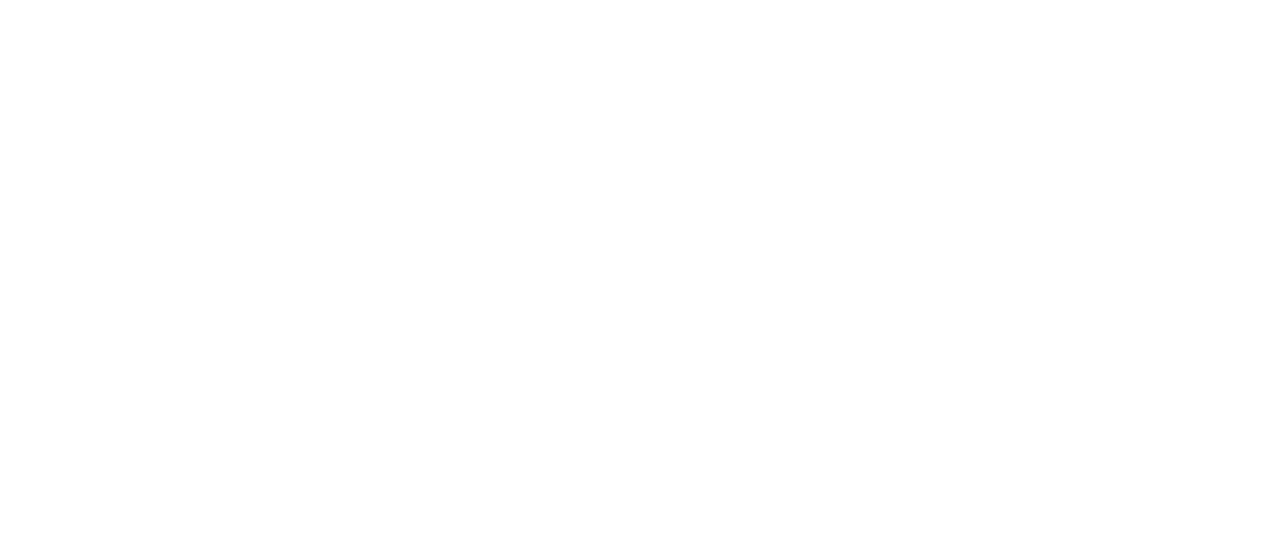
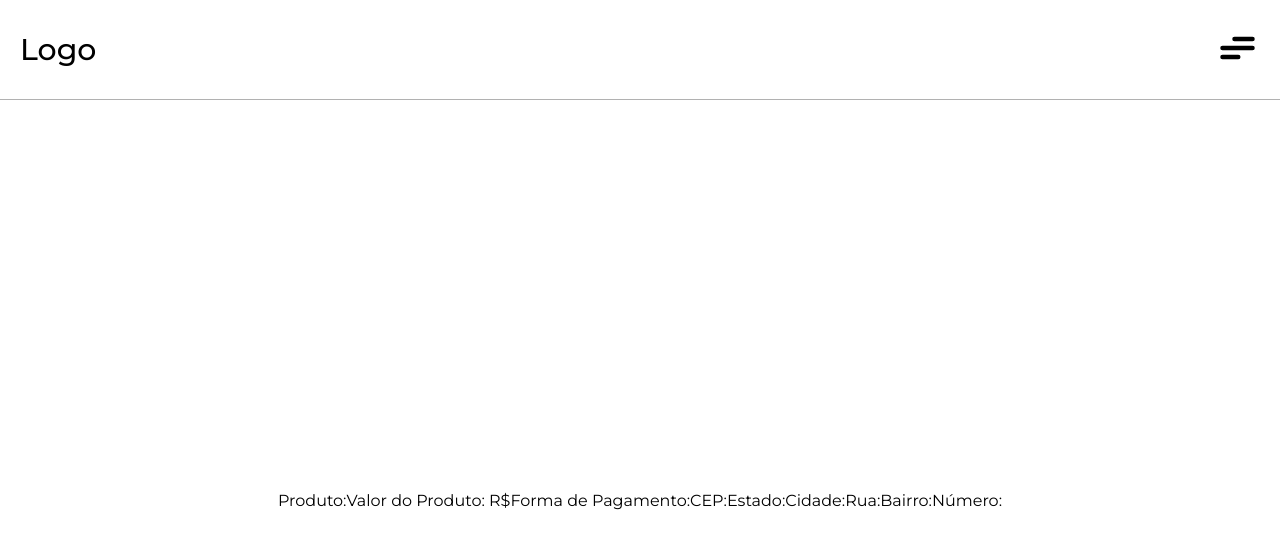
Before and after one commit to MikaelAugustoDev/desafio, a React (Vite) app: page /finalizado in a window 1280 px wide. Before the commit this address had no page. Shown: the top 548 px of the page. Built offline with nearby package versions, Linux system fonts and the light colour scheme.

Commit message:
criando a rota de finalização do pedido

```diff
--- a/src/pages/AssistenteDePedido/index.tsx
+++ b/src/pages/AssistenteDePedido/index.tsx
@@ -174,9 +174,10 @@
 
   const navigate = useNavigate();
 
-  const handleProductSelectNavigate = (productName: Product) => {
-    setSelectedProduct(productName);
-    navigate(`/assistentedepedido/${productName.name}`);
+  const handleProductSelectNavigate = (selectedProduct: Product) => {
+    setSelectedProduct(selectedProduct);
+    localStorage.setItem("selectedProduct", JSON.stringify(selectedProduct));
+    navigate(`/assistentedepedido/${selectedClient?.name}`);
   };
 
   const [productCadastrado, setProductCadastrado] = useState<Product | null>(null);
--- /dev/null
+++ b/src/pages/Finalizado/index.tsx
@@ -0,0 +1,44 @@
+import { styled } from "styled-components";
+import { Header } from "../../components/header";
+
+
+const Main = styled.main`
+  width: 100%;
+  min-height: 100vh;
+  display: flex;
+  align-items: center;
+  justify-content: center;
+
+  @media (max-width: 425px) {
+    padding: 30px;
+  }
+`;
+
+const Finalizado = () => {
+
+  const dadosEntregaString = localStorage.getItem("dadosEntrega");
+  const dadosEntrega = dadosEntregaString ? JSON.parse(dadosEntregaString) : {};
+  const selectedPaymentMethod = localStorage.getItem("selectedPaymentMethod");
+  const selectedParcelas = localStorage.getItem("selectedParcelas");
+  const selectedProduct = JSON.parse(localStorage.getItem("selectedProduct") || "null");
+
+  return (
+    <>
+      <Header />
+      <Main>
+        <p>Produto: {selectedProduct?.name}</p>
+        <p>Valor do Produto: R$ {selectedProduct?.price}</p>
+        <p>Forma de Pagamento: {selectedPaymentMethod}</p>
+        {selectedPaymentMethod === "cartao" && <p>Parcelas: {selectedParcelas}</p>}
+        <p>CEP: {dadosEntrega.cep}</p>
+        <p>Estado: {dadosEntrega.estadoEntrega}</p>
+        <p>Cidade: {dadosEntrega.cidadeEntrega}</p>
+        <p>Rua: {dadosEntrega.rua}</p>
+        <p>Bairro: {dadosEntrega.bairro}</p>
+        <p>Número: {dadosEntrega.numero}</p>
+      </Main>
+    </>
+  );
+};
+
+export { Finalizado };
--- a/src/pages/FinalizandoCompra/index.tsx
+++ b/src/pages/FinalizandoCompra/index.tsx
@@ -179,6 +179,12 @@
   const [selectedPaymentMethod, setSelectedPaymentMethod] = useState("");
   const [parcelas, setParcelas] = useState("");
   const [continueButtonEnabled, setContinueButtonEnabled] = useState(false);
+  const [customPayment, setCustomPayment] = useState("");
+
+  const handleCustomPaymentChange = (e: React.ChangeEvent<HTMLInputElement>) => {
+    setCustomPayment(e.target.value);
+  };
+
 
   const handlePaymentMethodChange = (e: { target: { value: SetStateAction<string>; }; }) => {
     setSelectedPaymentMethod(e.target.value);
@@ -192,7 +198,9 @@
   const handleContinueClick = () => {
     setShowForm(false);
     setPreviousSelectedMethod(selectedPaymentMethod);
+    localStorage.setItem("selectedPaymentMethod", selectedPaymentMethod);
   };
+
 
   const handleBackClick = () => {
     setShowForm(true);
@@ -263,6 +271,13 @@
         numero
       };
       localStorage.setItem("dadosEntrega", JSON.stringify(dadosEntrega));
+
+      if (selectedPaymentMethod === "cartao") {
+        localStorage.setItem("selectedParcelas", parcelas);
+      } else {
+        localStorage.removeItem("selectedParcelas");
+      }
+
       navigate("/finalizado");
     } else {
       alert("Preencha todos os campos obrigatórios antes de finalizar.");
@@ -340,6 +355,8 @@
                   <CustomInput
                     type="text"
                     placeholder="Digite a forma de pagamento"
+                    value={customPayment}
+                    onChange={handleCustomPaymentChange}
                   />
                 )}
               </PaymentMethod>
--- a/src/pages/routes.tsx
+++ b/src/pages/routes.tsx
@@ -5,6 +5,7 @@
 import { CadastroDeProdutos } from "./CadastroDeProdutos";
 import { AssistenteDePedido } from "./AssistenteDePedido";
 import { FinalizandoCompra } from "./FinalizandoCompra";
+import { Finalizado } from "./Finalizado";
 
 const AppRouter = () => {
   return (
@@ -16,6 +17,7 @@
         <Route path="/cadastrodeprodutos" element={ <CadastroDeProdutos /> }/>
         <Route path="/assistentedepedido" element={ <AssistenteDePedido /> }/>
         <Route path="/assistentedepedido/:productName" element={ <FinalizandoCompra /> } />
+        <Route path="/finalizado" element={ <Finalizado /> } />
       </Routes>
     </BrowserRouter>
   );
```
